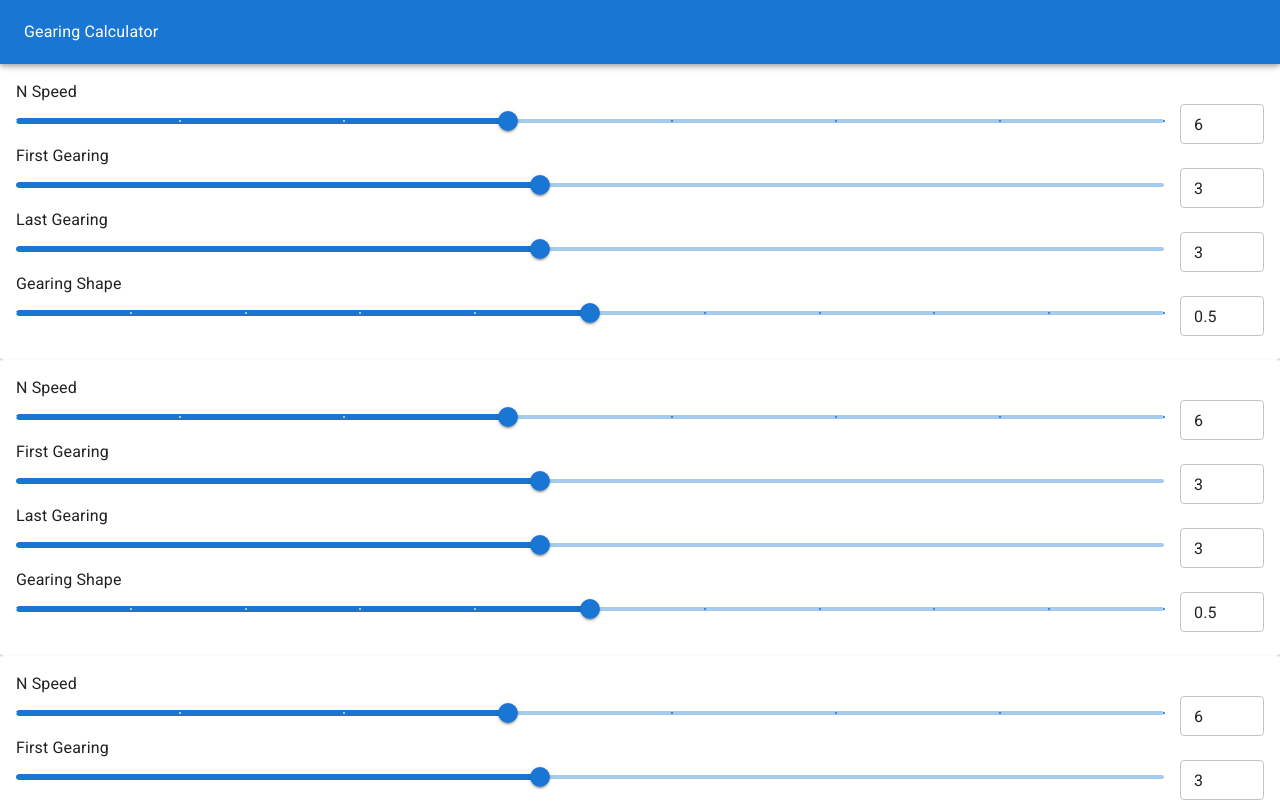
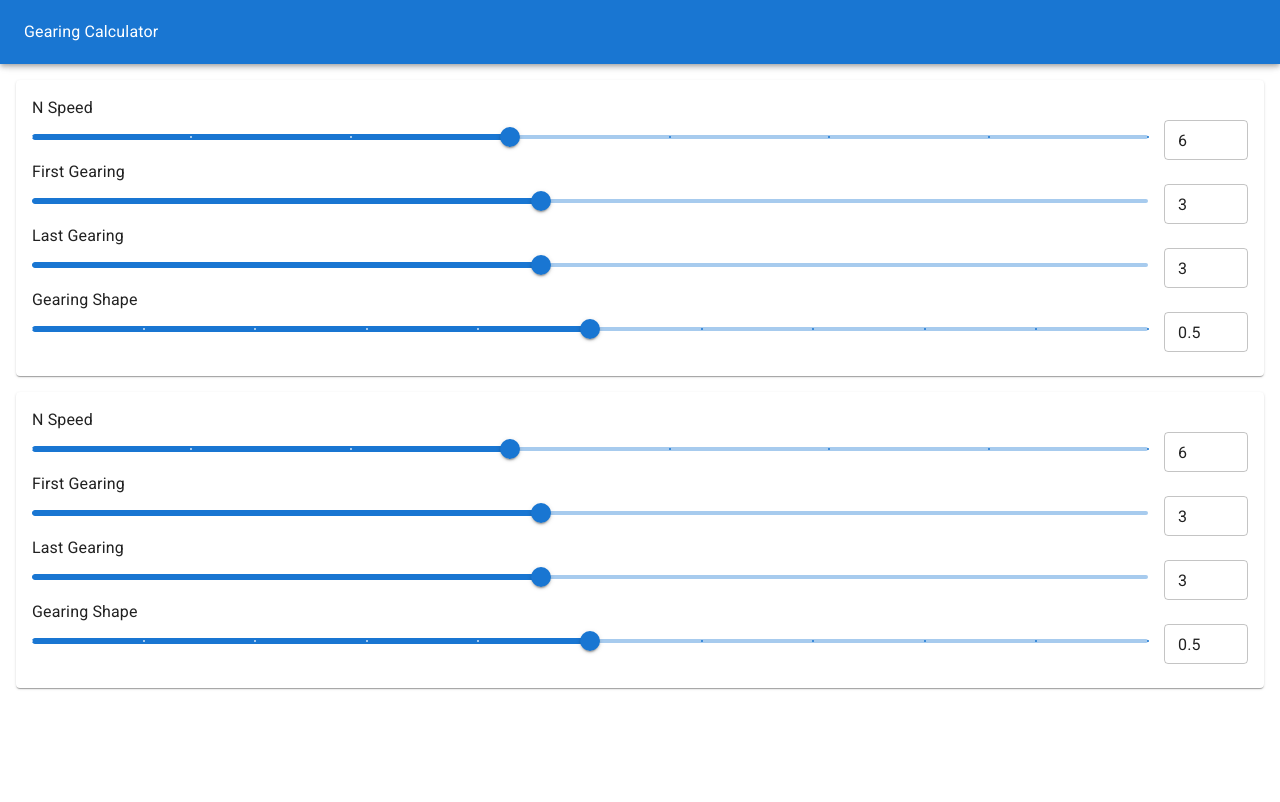
Before and after one commit to tempus157/gearing-calculator, a Next.js app: page / in a window 1280 px wide. Shown: the top 802 px of the page. Built offline with nearby package versions, Linux system fonts and the light colour scheme.

Commit message:
Use useState for InputCard

```diff
--- a/src/components/InputCard.tsx
+++ b/src/components/InputCard.tsx
@@ -1,13 +1,20 @@
 import { Card, CardContent } from "@mui/material";
 import SliderTextField from "@/components/SliderTextField";
+import { useState } from "react";
 
 function InputCard() {
+  const [speed, setSpeed] = useState<number | null>(6);
+  const [first, setFirst] = useState<number | null>(3);
+  const [last, setLast] = useState<number | null>(3);
+  const [shape, setShape] = useState<number | null>(0.5);
+
   return (
     <Card>
       <CardContent>
         <SliderTextField
           label="N Speed"
-          initialValue={6}
+          value={speed}
+          setValue={setSpeed}
           min={3}
           max={10}
           step={1}
@@ -15,21 +22,24 @@ function InputCard() {
         />
         <SliderTextField
           label="First Gearing"
-          initialValue={3}
+          value={first}
+          setValue={setFirst}
           min={0.48}
           max={6}
           step={0.01}
         />
         <SliderTextField
           label="Last Gearing"
-          initialValue={3}
+          value={last}
+          setValue={setLast}
           min={0.48}
           max={6}
           step={0.01}
         />
         <SliderTextField
           label="Gearing Shape"
-          initialValue={0.5}
+          value={shape}
+          setValue={setShape}
           min={0}
           max={1}
           step={0.1}
--- a/src/components/SliderTextField.tsx
+++ b/src/components/SliderTextField.tsx
@@ -3,7 +3,8 @@ import { useState } from "react";
 
 interface SliderInputProps {
   label: string;
-  initialValue: number;
+  value: number | null;
+  setValue: (newValue: number | null) => void;
   min: number;
   max: number;
   step: number;
@@ -20,14 +21,13 @@ function round(value: number) {
 
 function SliderTextField({
   label,
-  initialValue,
+  value,
+  setValue,
   min,
   max,
   step,
   marks,
 }: SliderInputProps) {
-  const [value, setValue] = useState<number | null>(initialValue);
-
   function onSliderChange(event: Event, newValue: number | number[]) {
     setValue(newValue as number);
   }
--- a/src/pages/index.tsx
+++ b/src/pages/index.tsx
@@ -2,6 +2,7 @@ import type { NextPage } from "next";
 import { NextSeo } from "next-seo";
 import TitleBar from "@/components/TitleBar";
 import InputCard from "@/components/InputCard";
+import { Stack } from "@mui/material";
 
 const Home: NextPage = () => {
   return (
@@ -11,9 +12,10 @@ const Home: NextPage = () => {
         description="A simple gearing calculator for Forza Horizon"
       />
       <TitleBar text="Gearing Calculator" />
-      <InputCard />
-      <InputCard />
-      <InputCard />
+      <Stack spacing={2} m={2}>
+        <InputCard />
+        <InputCard />
+      </Stack>
     </>
   );
 };
```
